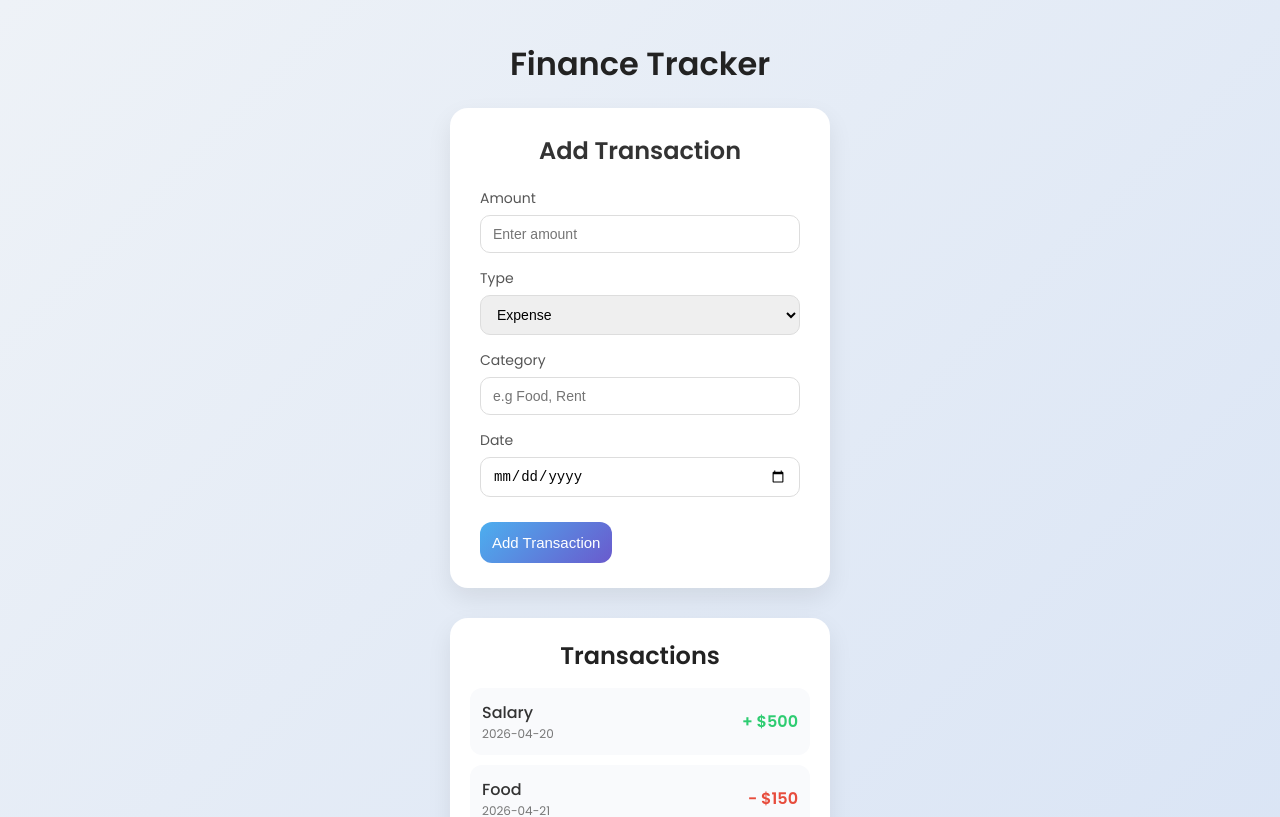
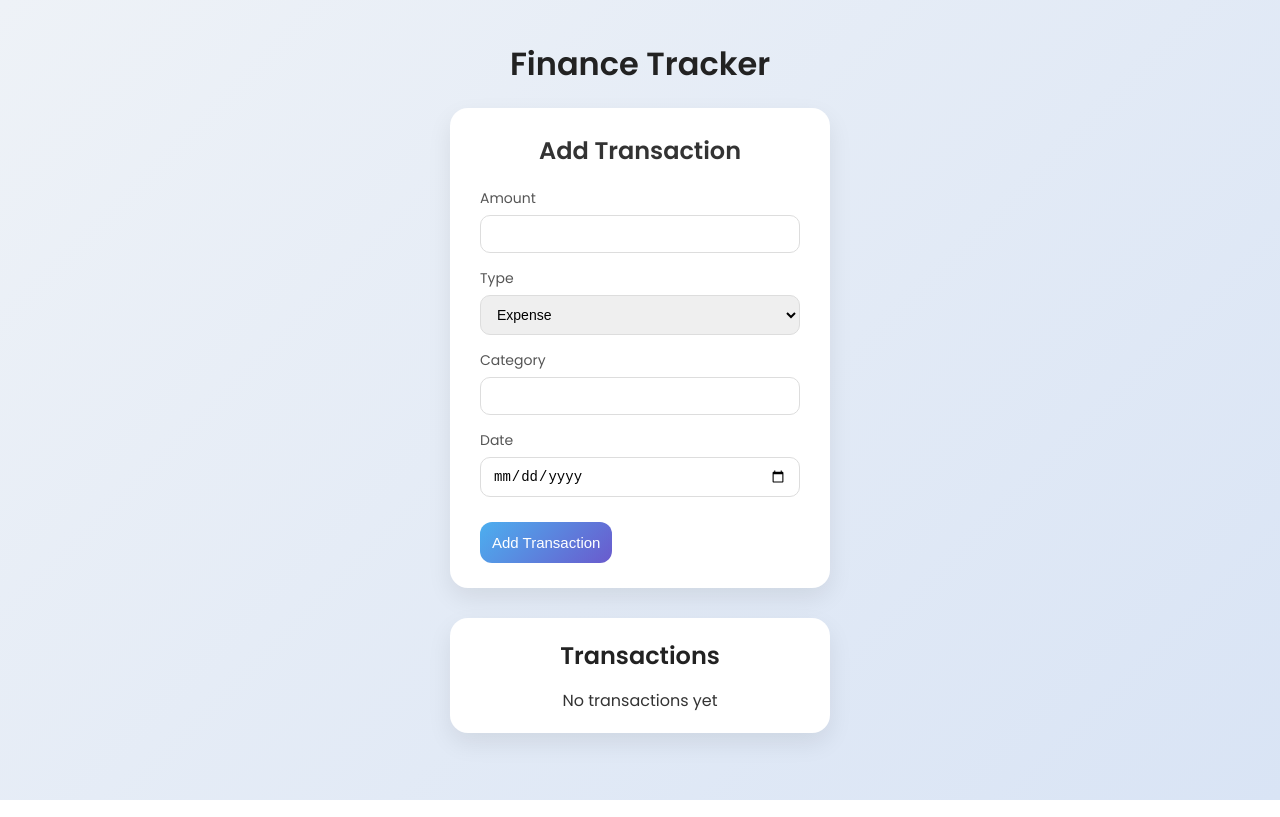
Before and after one commit to tinaninna/finance-tracker, a React (Vite) app: page / in a window 1280 px wide. Shown: the top 817 px of the page. Built offline with nearby package versions, Linux system fonts and the light colour scheme.

Commit message:
Integrate AddTransaction and TransactionList with shared state

```diff
--- a/src/App.jsx
+++ b/src/App.jsx
@@ -1,16 +1,21 @@
-import React from "react";
+import React, { useState } from "react";
 import AddTransaction from "./components/AddTransaction";
 import TransactionList from "./components/TransactionList";
 
 function App() {
+  const [transactions, setTransactions] = useState([]);
+
+  const addTransaction = (newTransaction) => {
+    setTransactions([...transactions, newTransaction]);
+  };
+
   return (
     <div>
-      <h1 style={{ textAlign: "center", marginBottom: "20px" }}>
-        Finance Tracker
-      </h1>
+      <h1 style={{ textAlign: "center" }}>Finance Tracker</h1>
 
-      <AddTransaction />
-      <TransactionList />
+      <AddTransaction addTransaction={addTransaction} />
+
+      <TransactionList transactions={transactions} />
     </div>
   );
 }
--- a/src/components/AddTransaction.jsx
+++ b/src/components/AddTransaction.jsx
@@ -1,7 +1,7 @@
 import React, { useState } from "react";
 import "./AddTransaction.css";
 
-const AddTransaction = () => {
+const AddTransaction = ({ addTransaction }) => {
   const [formData, setFormData] = useState({
     amount: "",
     type: "expense",
@@ -11,15 +11,19 @@ const AddTransaction = () => {
 
   const handleChange = (e) => {
     const { name, value } = e.target;
-    setFormData({
-      ...formData,
-      [name]: value,
-    });
+    setFormData({ ...formData, [name]: value });
   };
 
   const handleSubmit = (e) => {
     e.preventDefault();
-    console.log("Transaction Added:", formData);
+
+    const newTransaction = {
+      id: Date.now(),
+      ...formData,
+      amount: Number(formData.amount),
+    };
+
+    addTransaction(newTransaction);
 
     setFormData({
       amount: "",
@@ -39,7 +43,6 @@ const AddTransaction = () => {
           <input
             type="number"
             name="amount"
-            placeholder="Enter amount"
             value={formData.amount}
             onChange={handleChange}
           />
@@ -58,7 +61,6 @@ const AddTransaction = () => {
           <input
             type="text"
             name="category"
-            placeholder="e.g Food, Rent"
             value={formData.category}
             onChange={handleChange}
           />
@@ -74,9 +76,7 @@ const AddTransaction = () => {
           />
         </div>
 
-        <button type="submit" className="submit-btn">
-          Add Transaction
-        </button>
+        <button className="submit-btn">Add Transaction</button>
       </form>
     </div>
   );
--- a/src/components/TransactionList.jsx
+++ b/src/components/TransactionList.jsx
@@ -1,36 +1,15 @@
 import React from "react";
 import "./TransactionList.css";
 
-const TransactionList = () => {
-  const transactions = [
-    {
-      id: 1,
-      amount: 500,
-      type: "income",
-      category: "Salary",
-      date: "2026-04-20",
-    },
-    {
-      id: 2,
-      amount: 150,
-      type: "expense",
-      category: "Food",
-      date: "2026-04-21",
-    },
-    {
-      id: 3,
-      amount: 80,
-      type: "expense",
-      category: "Transport",
-      date: "2026-04-22",
-    },
-  ];
-
+const TransactionList = ({ transactions }) => {
   return (
     <div className="list-container">
       <h2>Transactions</h2>
 
-      {transactions.map((tx) => (
+      {transactions.length === 0 ? (
+        <p style={{ textAlign: "center" }}>No transactions yet</p>
+      ) : (
+        transactions.map((tx) => (
           <div key={tx.id} className={`transaction-item ${tx.type}`}>
             <div>
               <p className="category">{tx.category}</p>
@@ -41,7 +20,8 @@ const TransactionList = () => {
               {tx.type === "income" ? "+" : "-"} ${tx.amount}
             </div>
           </div>
-      ))}
+        ))
+      )}
     </div>
   );
 };
```
Lines whose indentation alone changed are shown as unchanged.
